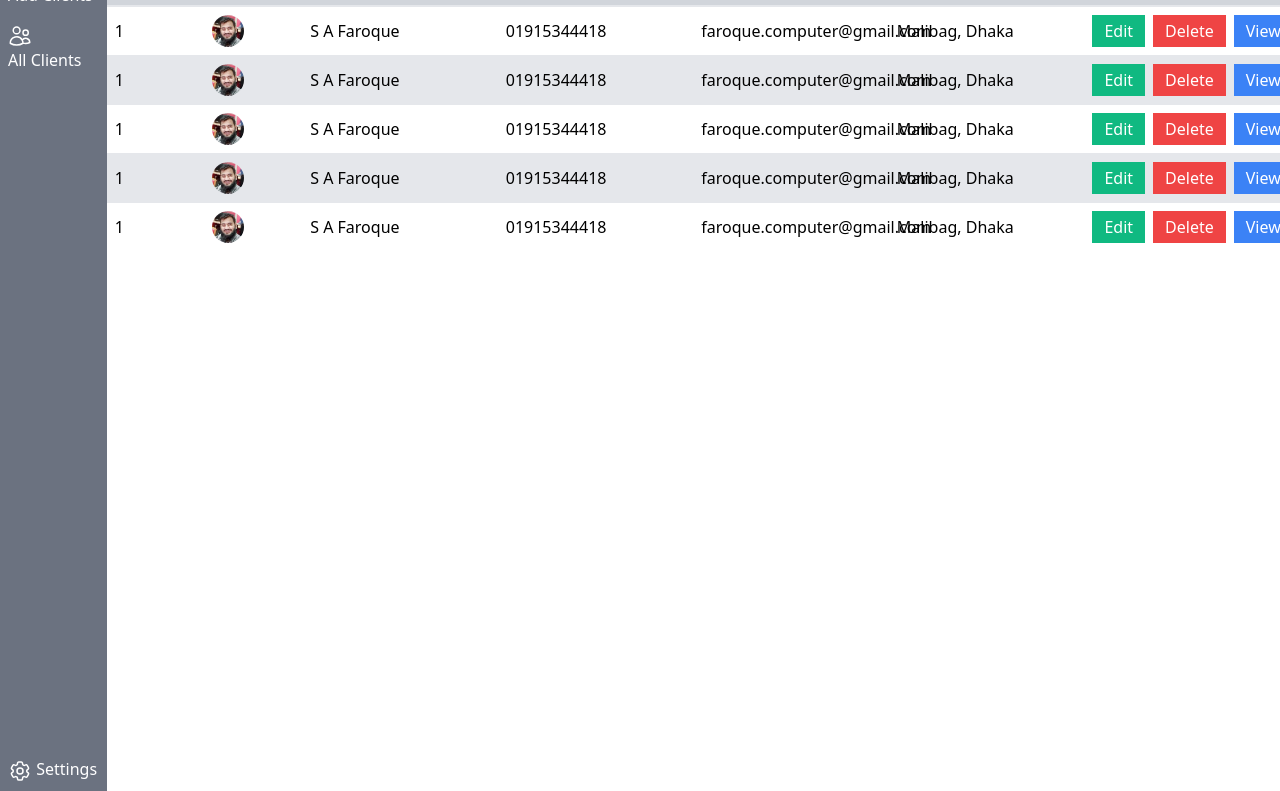
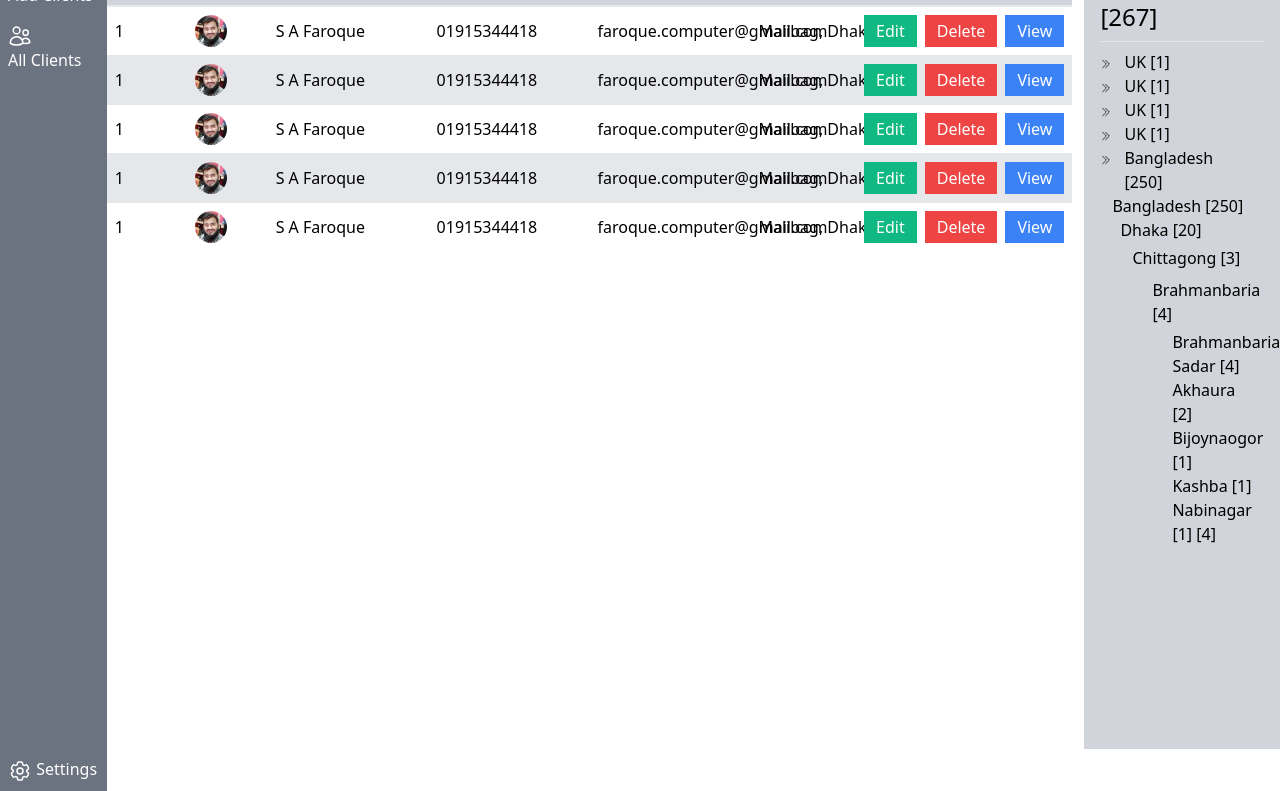
Before and after one commit to safaroque7/dashboard, a website built with Vite: page index.html in a window 1280 px wide. Shown: the part 139-930 px from the top of the page. Built offline with nearby package versions, Linux system fonts and the light colour scheme.

Commit message:
total client

```diff
--- a/index.html
+++ b/index.html
@@ -68,9 +68,12 @@
             class="w-6 h-6">
             <path stroke-linecap="round" stroke-linejoin="round" d="M19.5 8.25l-7.5 7.5-7.5-7.5" />
           </svg>
-          <nav class="list-none absolute bg-gray-500 w-max mt-4 px-4 py-2 rounded-lg hidden right-0 drop-shadow-lg" id="prfileAndsignout">
-            <li class="last:pb-0 py-2 border-b border-white-5000 last:border-0"> <a class="hover:underline block" href="#"> Profile </a> </li>
-            <li class="last:pb-0 py-2 border-b border-white-5000 last:border-0"> <a class="hover:underline block" href="#"> Sign Out </a> </li>
+          <nav class="list-none absolute bg-gray-500 w-max mt-4 px-4 py-2 rounded-lg hidden right-0 drop-shadow-lg"
+            id="prfileAndsignout">
+            <li class="last:pb-0 py-2 border-b border-white-5000 last:border-0"> <a class="hover:underline block"
+                href="#"> Profile </a> </li>
+            <li class="last:pb-0 py-2 border-b border-white-5000 last:border-0"> <a class="hover:underline block"
+                href="#"> Sign Out </a> </li>
           </nav>
         </span>
       </div>
@@ -126,6 +129,8 @@
         </div>
       </div>
       <div class="w-11/12">
+        <div class="flex">
+          <div class="w-10/12">
             <table class="table-auto w-full">
               <thead class="bg-gray-300 border-b">
                 <tr class="flex justify-start border-b py-2">
@@ -135,7 +140,7 @@
                   <th class="w-2/12 text-left p-2"> Phone </th>
                   <th class="w-2/12 text-left p-2"> Email </th>
                   <th class="w-2/12 text-left p-2"> Address </th>
-              <th class="w-2/12 text-left p-2"> Action </th>
+                  <th class="w-2/12 text-center p-2"> Action </th>
                 </tr>
               </thead>
               <tbody>
@@ -149,15 +154,15 @@
                   <td class="p-2 w-2/12"> faroque.computer@gmail.com </td>
                   <td class="p-2 w-2/12"> Malibag, Dhaka </td>
                   <td class="p-2 w-2/12">
-                <div class="flex items-center">
+                    <div class="flex items-center justify-end">
                       <input type="button" value="Edit" id="Edit"
-                    class="bg-emerald-500 text-2xs px-3 py-1 text-white mr-2 cursor-pointer hover:bg-green-800 duration-500">
+                        class="bg-emerald-500 text-2xs px-3 py-1 text-white ml-2 cursor-pointer hover:bg-green-800 duration-500">
 
                       <input type="button" value="Delete" id="delete"
-                    class="bg-red-500 text-2xs px-3 py-1 text-white mr-2 cursor-pointer hover:bg-red-800 duration-500">
+                        class="bg-red-500 text-2xs px-3 py-1 text-white ml-2 cursor-pointer hover:bg-red-800 duration-500">
 
                       <input type="button" value="View" id="view"
-                    class="bg-blue-500 text-2xs px-3 py-1 text-white mr-2 cursor-pointer hover:bg-blue-800 duration-500">
+                        class="bg-blue-500 text-2xs px-3 py-1 text-white ml-2 cursor-pointer hover:bg-blue-800 duration-500">
 
                     </div>
                   </td>
@@ -172,15 +177,15 @@
                   <td class="p-2 w-2/12"> faroque.computer@gmail.com </td>
                   <td class="p-2 w-2/12"> Malibag, Dhaka </td>
                   <td class="p-2 w-2/12">
-                <div class="flex items-center">
+                    <div class="flex items-center justify-end">
                       <input type="button" value="Edit" id="Edit"
-                    class="bg-emerald-500 text-2xs px-3 py-1 text-white mr-2 cursor-pointer hover:bg-green-800 duration-500">
+                        class="bg-emerald-500 text-2xs px-3 py-1 text-white ml-2 cursor-pointer hover:bg-green-800 duration-500">
 
                       <input type="button" value="Delete" id="delete"
-                    class="bg-red-500 text-2xs px-3 py-1 text-white mr-2 cursor-pointer hover:bg-red-800 duration-500">
+                        class="bg-red-500 text-2xs px-3 py-1 text-white ml-2 cursor-pointer hover:bg-red-800 duration-500">
 
                       <input type="button" value="View" id="view"
-                    class="bg-blue-500 text-2xs px-3 py-1 text-white mr-2 cursor-pointer hover:bg-blue-800 duration-500">
+                        class="bg-blue-500 text-2xs px-3 py-1 text-white ml-2 cursor-pointer hover:bg-blue-800 duration-500">
 
                     </div>
                   </td>
@@ -195,15 +200,15 @@
   <td class="p-2 w-2/12"> faroque.computer@gmail.com </td>
   <td class="p-2 w-2/12"> Malibag, Dhaka </td>
   <td class="p-2 w-2/12">
-                <div class="flex items-center">
+    <div class="flex items-center justify-end">
       <input type="button" value="Edit" id="Edit"
-                    class="bg-emerald-500 text-2xs px-3 py-1 text-white mr-2 cursor-pointer hover:bg-green-800 duration-500">
+        class="bg-emerald-500 text-2xs px-3 py-1 text-white ml-2 cursor-pointer hover:bg-green-800 duration-500">
 
       <input type="button" value="Delete" id="delete"
-                    class="bg-red-500 text-2xs px-3 py-1 text-white mr-2 cursor-pointer hover:bg-red-800 duration-500">
+        class="bg-red-500 text-2xs px-3 py-1 text-white ml-2 cursor-pointer hover:bg-red-800 duration-500">
 
       <input type="button" value="View" id="view"
-                    class="bg-blue-500 text-2xs px-3 py-1 text-white mr-2 cursor-pointer hover:bg-blue-800 duration-500">
+        class="bg-blue-500 text-2xs px-3 py-1 text-white ml-2 cursor-pointer hover:bg-blue-800 duration-500">
 
     </div>
   </td>
@@ -218,15 +223,15 @@
   <td class="p-2 w-2/12"> faroque.computer@gmail.com </td>
   <td class="p-2 w-2/12"> Malibag, Dhaka </td>
   <td class="p-2 w-2/12">
-                <div class="flex items-center">
+    <div class="flex items-center justify-end">
       <input type="button" value="Edit" id="Edit"
-                    class="bg-emerald-500 text-2xs px-3 py-1 text-white mr-2 cursor-pointer hover:bg-green-800 duration-500">
+        class="bg-emerald-500 text-2xs px-3 py-1 text-white ml-2 cursor-pointer hover:bg-green-800 duration-500">
 
       <input type="button" value="Delete" id="delete"
-                    class="bg-red-500 text-2xs px-3 py-1 text-white mr-2 cursor-pointer hover:bg-red-800 duration-500">
+        class="bg-red-500 text-2xs px-3 py-1 text-white ml-2 cursor-pointer hover:bg-red-800 duration-500">
 
       <input type="button" value="View" id="view"
-                    class="bg-blue-500 text-2xs px-3 py-1 text-white mr-2 cursor-pointer hover:bg-blue-800 duration-500">
+        class="bg-blue-500 text-2xs px-3 py-1 text-white ml-2 cursor-pointer hover:bg-blue-800 duration-500">
 
     </div>
   </td>
@@ -241,22 +246,110 @@
   <td class="p-2 w-2/12"> faroque.computer@gmail.com </td>
   <td class="p-2 w-2/12"> Malibag, Dhaka </td>
   <td class="p-2 w-2/12">
-                <div class="flex items-center">
+    <div class="flex items-center justify-end">
       <input type="button" value="Edit" id="Edit"
-                    class="bg-emerald-500 text-2xs px-3 py-1 text-white mr-2 cursor-pointer hover:bg-green-800 duration-500">
+        class="bg-emerald-500 text-2xs px-3 py-1 text-white ml-2 cursor-pointer hover:bg-green-800 duration-500">
 
       <input type="button" value="Delete" id="delete"
-                    class="bg-red-500 text-2xs px-3 py-1 text-white mr-2 cursor-pointer hover:bg-red-800 duration-500">
+        class="bg-red-500 text-2xs px-3 py-1 text-white ml-2 cursor-pointer hover:bg-red-800 duration-500">
 
       <input type="button" value="View" id="view"
-                    class="bg-blue-500 text-2xs px-3 py-1 text-white mr-2 cursor-pointer hover:bg-blue-800 duration-500">
+        class="bg-blue-500 text-2xs px-3 py-1 text-white ml-2 cursor-pointer hover:bg-blue-800 duration-500">
 
     </div>
   </td>
 </tr>
 
+
+
+
+
+
               </tbody>
             </table>
+          </div>
+          <div class="w-2/12 ml-3 bg-gray-300 h-screen px-4 pt-5">
+            <h1 class="border-b pb-2 text-2xl mb-2"> Total Clients [267] </h1>
+            <ul>
+              <li class="flex">
+                <span>
+                  <svg xmlns="http://www.w3.org/2000/svg" fill="none" viewBox="0 0 24 24" stroke-width="1.5"
+                    stroke="currentColor" class="w-3 h-3 inline-block">
+                    <path stroke-linecap="round" stroke-linejoin="round"
+                      d="M11.25 4.5l7.5 7.5-7.5 7.5m-6-15l7.5 7.5-7.5 7.5" />
+                  </svg>
+                </span>
+                <span class="inline-block"> <a href="#" class="block px-3 text-1xl hover:underline"> UK [1] </a> </span>
+              </li>
+
+              <li class="flex">
+                <span>
+                  <svg xmlns="http://www.w3.org/2000/svg" fill="none" viewBox="0 0 24 24" stroke-width="1.5"
+                    stroke="currentColor" class="w-3 h-3 inline-block">
+                    <path stroke-linecap="round" stroke-linejoin="round"
+                      d="M11.25 4.5l7.5 7.5-7.5 7.5m-6-15l7.5 7.5-7.5 7.5" />
+                  </svg>
+                </span>
+                <span class="inline-block"> <a href="#" class="block px-3 text-1xl hover:underline"> UK [1] </a> </span>
+              </li>
+
+              <li class="flex">
+                <span>
+                  <svg xmlns="http://www.w3.org/2000/svg" fill="none" viewBox="0 0 24 24" stroke-width="1.5"
+                    stroke="currentColor" class="w-3 h-3 inline-block">
+                    <path stroke-linecap="round" stroke-linejoin="round"
+                      d="M11.25 4.5l7.5 7.5-7.5 7.5m-6-15l7.5 7.5-7.5 7.5" />
+                  </svg>
+                </span>
+                <span class="inline-block"> <a href="#" class="block px-3 text-1xl hover:underline"> UK [1] </a> </span>
+              </li>
+
+              <li class="flex">
+                <span>
+                  <svg xmlns="http://www.w3.org/2000/svg" fill="none" viewBox="0 0 24 24" stroke-width="1.5"
+                    stroke="currentColor" class="w-3 h-3 inline-block">
+                    <path stroke-linecap="round" stroke-linejoin="round"
+                      d="M11.25 4.5l7.5 7.5-7.5 7.5m-6-15l7.5 7.5-7.5 7.5" />
+                  </svg>
+                </span>
+                <span class="inline-block"> <a href="#" class="block px-3 text-1xl hover:underline"> UK [1] </a> </span>
+              </li>
+
+              <li class="flex">
+                <span>
+                  <svg xmlns="http://www.w3.org/2000/svg" fill="none" viewBox="0 0 24 24" stroke-width="1.5"
+                    stroke="currentColor" class="w-3 h-3 inline-block">
+                    <path stroke-linecap="round" stroke-linejoin="round"
+                      d="M11.25 4.5l7.5 7.5-7.5 7.5m-6-15l7.5 7.5-7.5 7.5" />
+                  </svg>
+                </span>
+                <span class="inline-block"> <a href="#" class="block px-3 text-1xl hover:underline"> Bangladesh [250] </a> </span>
+              </li>
+
+              <li> <a href="#" class="block px-3 text-1xl hover:underline"> Bangladesh [250] </a>
+                <ul class="pl-5">
+                  <li> <a href="#"> Dhaka [20] </a> </li>
+                  <li> <a href="#" class="block px-3 py-1 text-1xl hover:underline"> Chittagong [3] </a>
+                    <ul class="pl-5">
+                      <li> <a href="#" class="block px-3 py-1 text-1xl hover:underline"> Brahmanbaria [4] </a>
+                        <ul class="pl-5">
+                          <li> <a href="#" class="block px-3 p1-3 text-1xl hover:underline"> Brahmanbaria Sadar [4] </a>
+                          </li>
+                          <li> <a href="#" class="block px-3 p1-3 text-1xl hover:underline"> Akhaura [2] </a> </li>
+                          <li> <a href="#" class="block px-3 p1-3 text-1xl hover:underline"> Bijoynaogor [1] </a> </li>
+                          <li> <a href="#" class="block px-3 p1-3 text-1xl hover:underline"> Kashba [1] </a> </li>
+                          <li> <a href="#" class="block px-3 p1-3 text-1xl hover:underline"> Nabinagar [1] [4] </a>
+                          </li>
+                        </ul>
+                      </li>
+                    </ul>
+                  </li>
+                </ul>
+              </li>
+            </ul>
+          </div>
+        </div>
+
       </div>
     </div>
   </div>
```
Also changed, not shown: css/tailwind.css (line endings or trailing spaces). Lines whose indentation alone changed are shown as unchanged.
